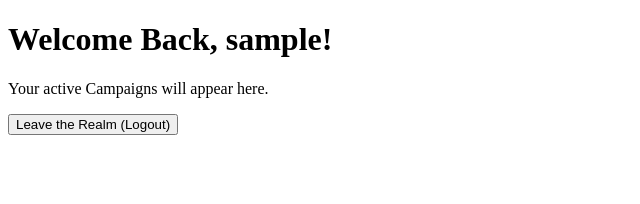
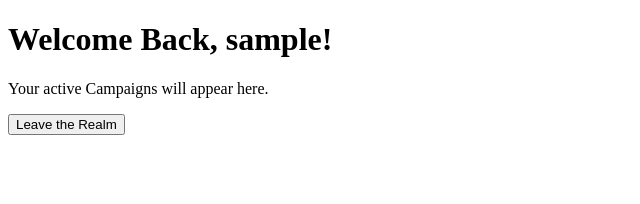
Before and after one commit to owlthinkabtit/OnionQuest-capstone, a React app in the folder frontend/: page /dashboard in a window 1280 px wide. Shown: the top 204 px of the page, without its empty margins (0-640 px from the left). Built offline with nearby package versions, Linux system fonts and the light colour scheme; sample sign-in values are in the browser's storage; the HTML template or start-up script is replaced by a standard one.

Commit message:
updated the dashboard to add a logout button.

```diff
--- a/frontend/src/pages/Dashboard.jsx
+++ b/frontend/src/pages/Dashboard.jsx
@@ -1,14 +1,21 @@
 import { useContext } from "react";
 import { AuthContext } from "../context/AuthContext";
+import { useNavigate } from "react-router-dom";
 
 function Dashboard() {
   const { user, logout } = useContext(AuthContext);
+  const navigate = useNavigate();
+
+  const handleLogout = () => {
+    logout();
+    navigate("/");
+  };
 
   return (
     <div>
       <h1>Welcome Back, {user?.username}!</h1>
       <p>Your active Campaigns will appear here.</p>
-      <button onClick={logout}>Leave the Realm (Logout)</button>
+      <button onClick={handleLogout}>Leave the Realm</button>
     </div>
   );
 }
```
